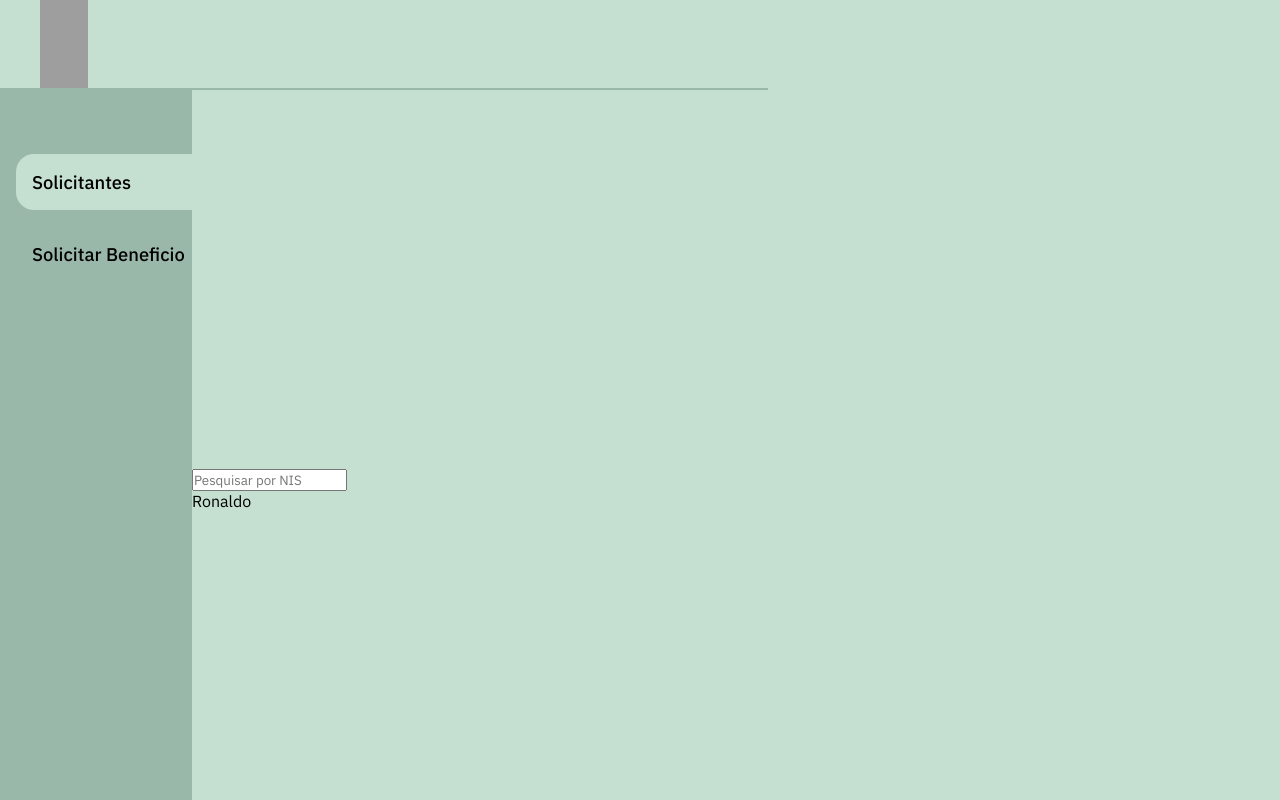
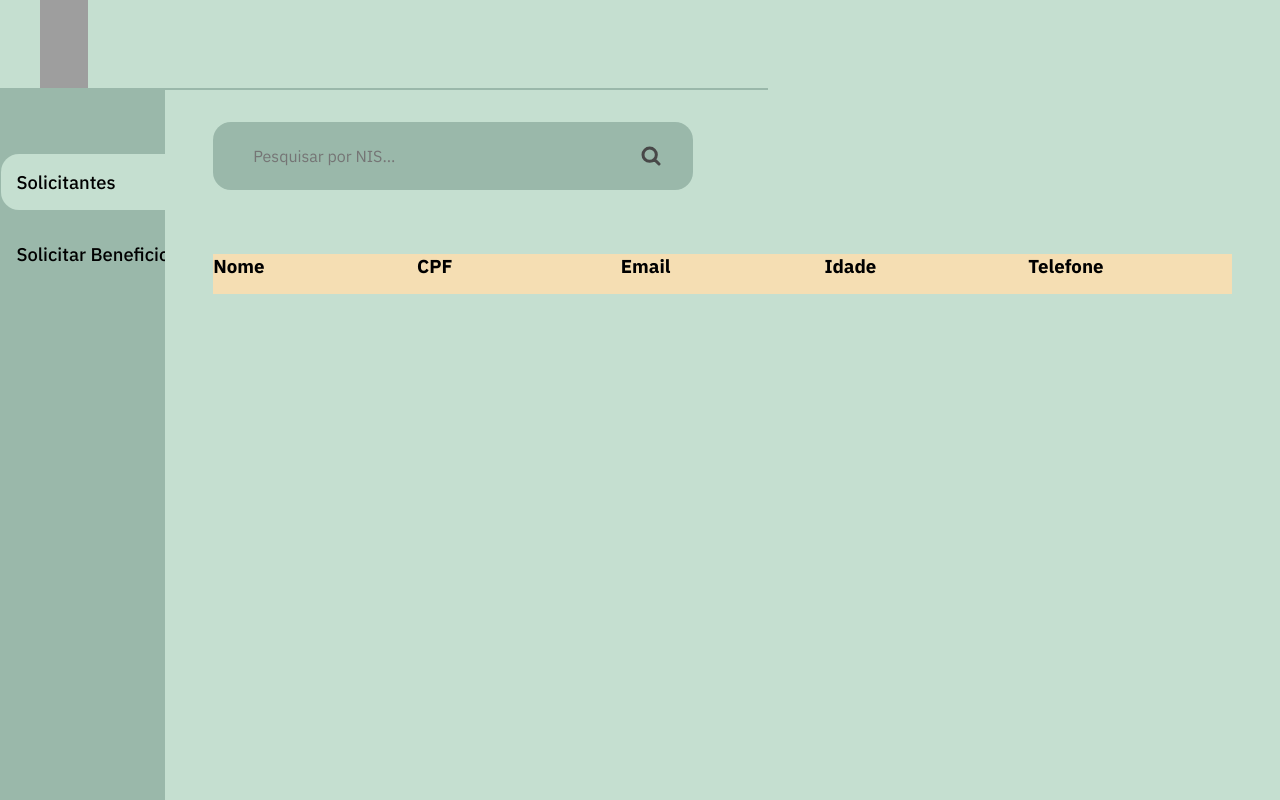
Before and after one commit to pedrohenrique1421/Igarassu, a React (Vite) app: page /dashboard in a window 1280 px wide. Built offline with nearby package versions, Linux system fonts and the light colour scheme; grey boxes are pictures that could not be loaded.

Commit message:
dinamização da lista de beneficiarios

```diff
--- a/src/components/List/index.jsx
+++ b/src/components/List/index.jsx
@@ -21,17 +21,34 @@ export default function List({ selected, admPermission }) {
     }
 }
 
+import img from "../../assets/Search.svg";
+import dataBene from "../../manager/exem.js";
+import { useState } from "react";
+
 function Solicitantes() {
+    const [bene, setBene] = useState([]);
+
+    const RenderizarLista = () => {};
     return (
         <div className={styles.Container}>
-            <input
-                type="text"
-                name="SeachBar"
-                placeholder="Pesquisar por NIS"
-            />
+            <div className={styles.searchBar}>
+                <input
+                    type="text"
+                    name="SeachBar"
+                    placeholder="Pesquisar por NIS..."
+                />
+                <img src={img} className={styles.search} alt="" />
+            </div>
             <div className={styles.lista}>
-                <div className={styles.itemLista}>
-                    <p>Ronaldo</p>
+                <div className={styles.header}>
+                    <h3>Nome</h3>
+                    <h3>CPF</h3>
+                    <h3>Email</h3>
+                    <h3>Idade</h3>
+                    <h3>Telefone</h3>
+                </div>
+                <div className={styles.itemsLista}>
+                    {/* Aqui entra os componentes dinamiocos */}
                 </div>
             </div>
         </div>
--- a/src/components/List/styles.module.css
+++ b/src/components/List/styles.module.css
@@ -0,0 +1,49 @@
+.Container {
+    width: 100%;
+    height: 100%;
+    display: flex;
+    flex-direction: column;
+    box-sizing: border-box;
+    padding: 2rem 3rem;
+}
+
+.Container .searchBar {
+    width: 100% !important;
+    display: flex;
+    align-items: center;
+    margin-bottom: 4rem;
+}
+
+.Container .searchBar input[type="text"] {
+    width: 25rem;
+    padding: 1.5rem 2.5rem;
+    font-size: 100%;
+    border: none;
+    outline: none;
+    border-radius: 18px;
+    background-color: var(--color-green-200);
+    transition: 0.5s;
+}
+
+.Container .searchBar .search {
+    margin-left: calc(-20px - 2rem);
+    cursor: pointer;
+}
+
+.Container .lista {
+    background-color: wheat;
+    display: flex;
+    flex-direction: column;
+    gap: 1rem;
+}
+
+.Container .lista .header {
+    width: 100%;
+
+    display: flex;
+    justify-content: space-between;
+}
+
+.Container .lista .header h3 {
+    width: 100%;
+}
--- a/src/components/SideBar/styles.module.css
+++ b/src/components/SideBar/styles.module.css
@@ -13,7 +13,7 @@
 
 .Container .item {
     width: 100%;
-    margin-left: 4rem;
+    margin-left: 20%;
     padding: 1rem;
     border-radius: 18px 0 0 18px;
     cursor: pointer;
```
Also changed, not shown: src/assets/Search.svg (added).
